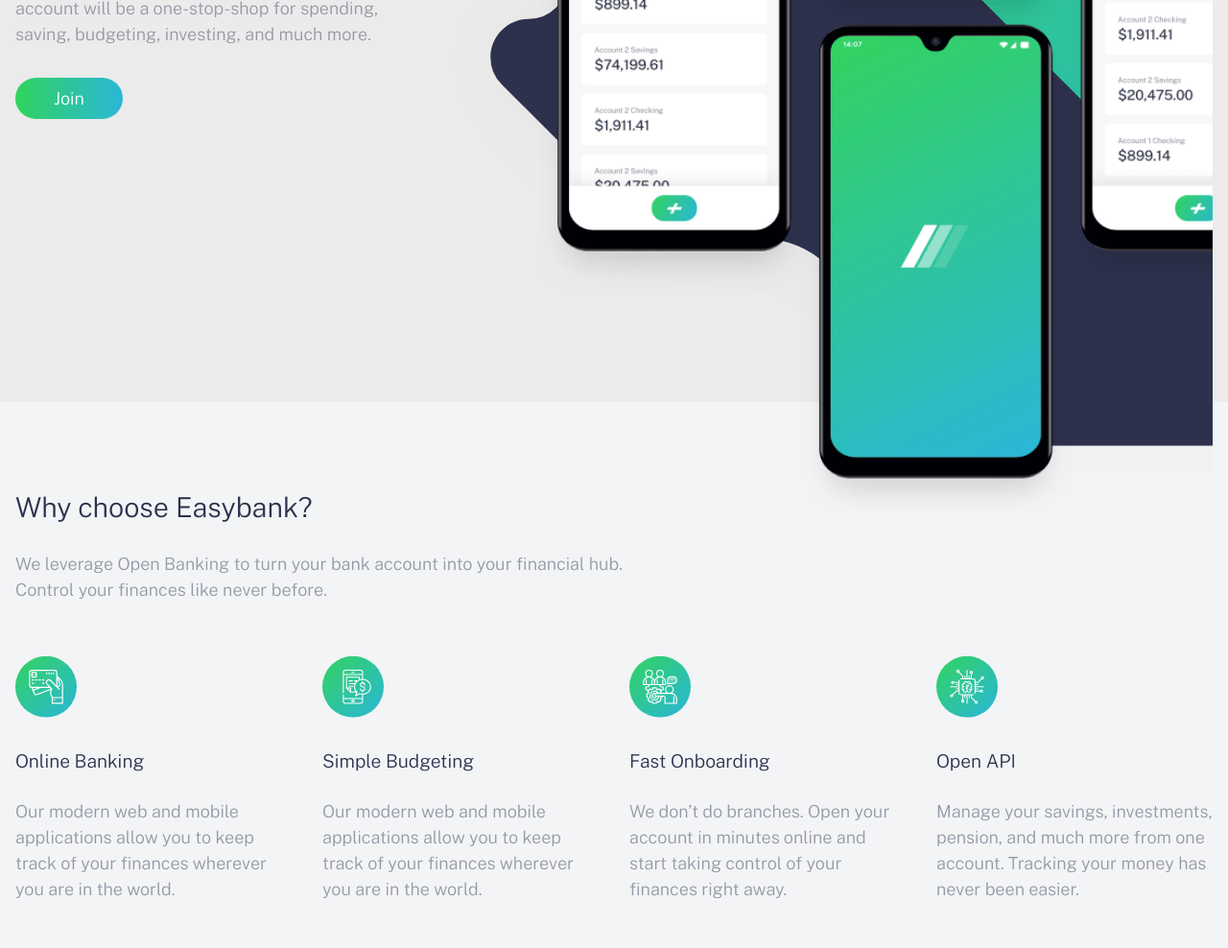
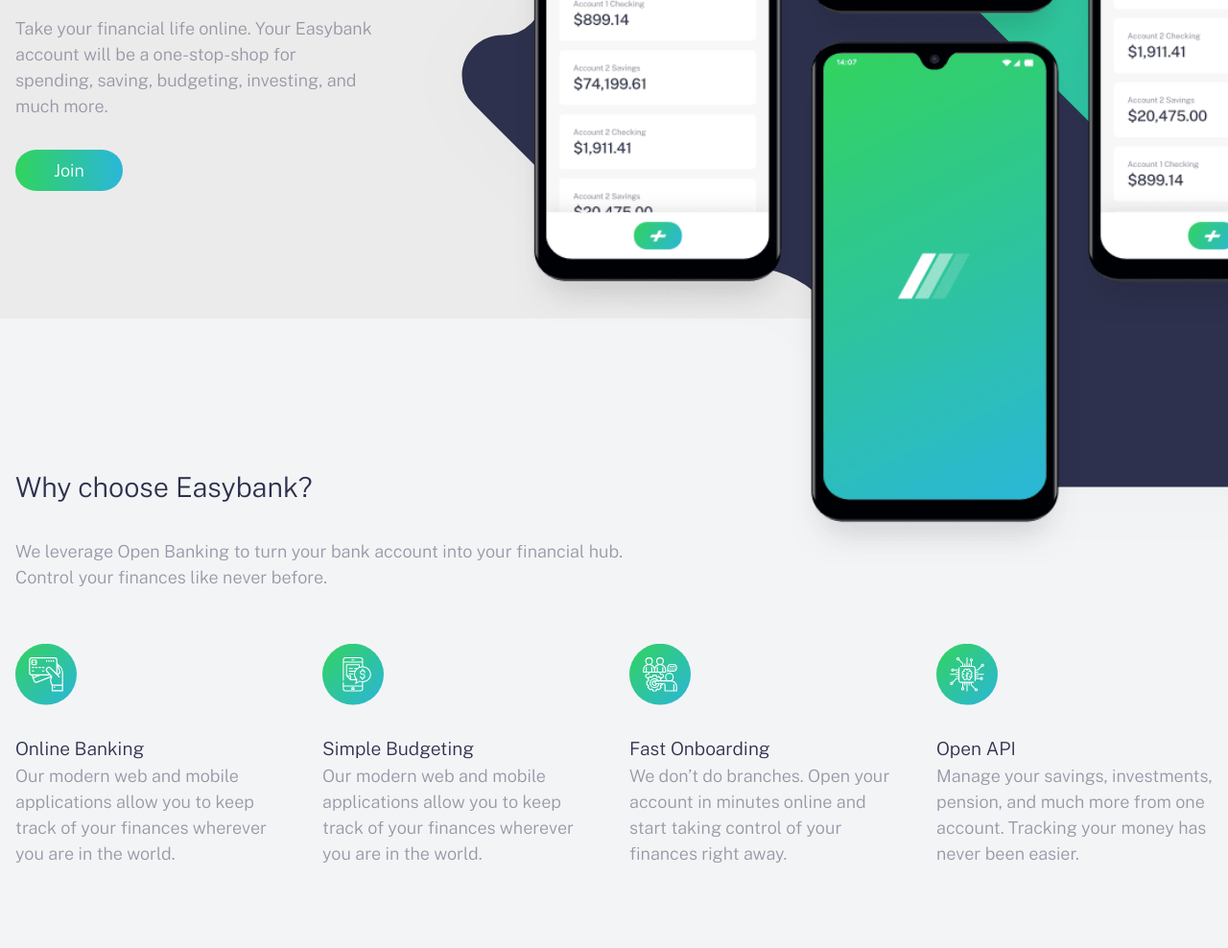
Before and after one commit to yousoumar/easybank, a website built with webpack: page src/index.html in a window 1280 px wide. Shown: the part 352-1340 px from the top of the page at 96% size. Built offline with nearby package versions, Linux system fonts and the light colour scheme.

Commit message:
optimizes layout

```diff
--- a/src/sass/app.scss
+++ b/src/sass/app.scss
@@ -62,7 +62,7 @@
 @media screen and (min-width : 800px){
     #hero{
         margin-top: 5rem;
-        height: 45rem;
+        height: 40rem;
 
         .container{
 
@@ -75,10 +75,9 @@
 
         .img{
             background-image:url('../images/bg-intro-desktop.svg');
-            margin: 0;
             transform: translateY(-20%);
             overflow: hidden;
-            width: 68%;
+            width: 70%;
 
 
         }
@@ -88,8 +87,8 @@
 
         }
         .text{
-            width: 35%;
-            margin-top: 5rem;
+            width: 30%;
+            margin-top: 8rem;
             text-align: left;
 
         }
@@ -125,7 +124,7 @@
 
     .title{
 
-        margin: 1.5rem 0;
+        margin-bottom: 1.5rem 0;
     }
 
 }
@@ -134,7 +133,7 @@
     #about{
         margin:  0;
         transform: translateY(-5%);
-        padding: 5% 0;
+        padding: 12% 0;
         text-align:left;
 
 
```
